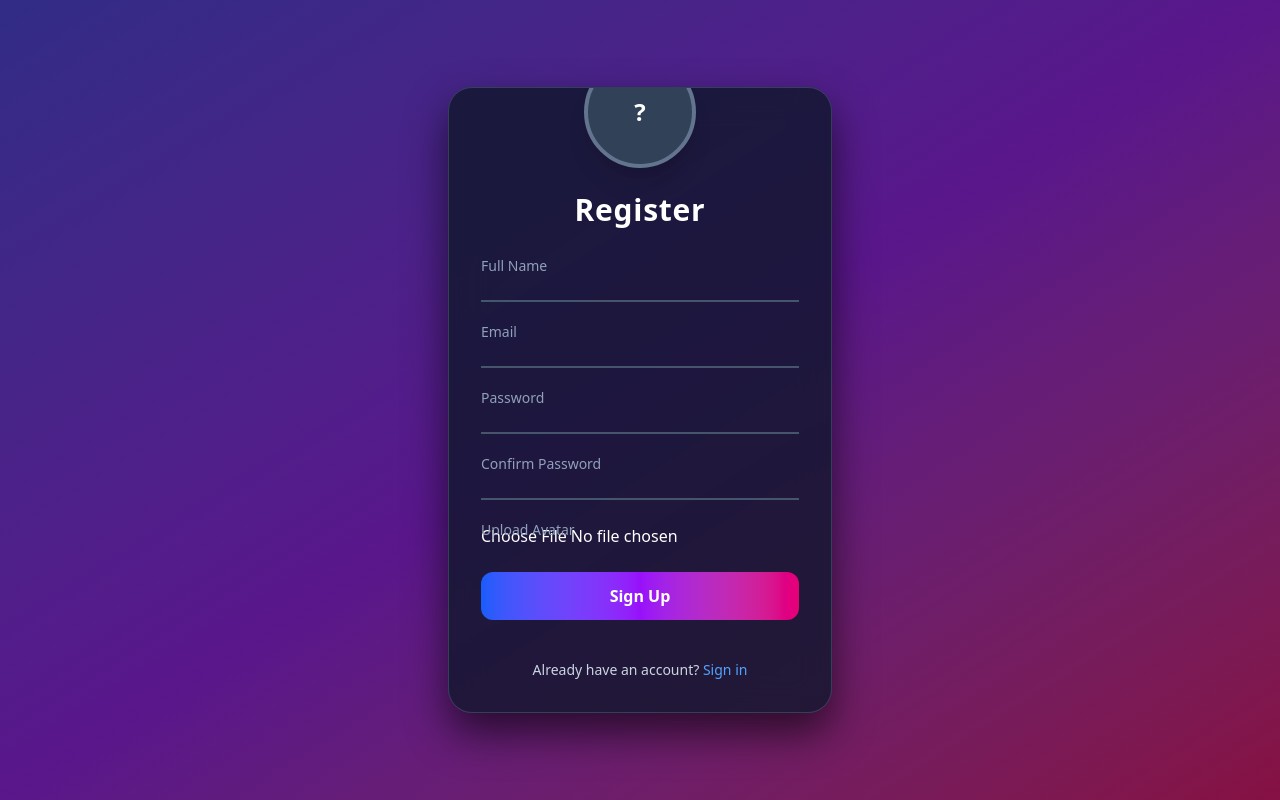
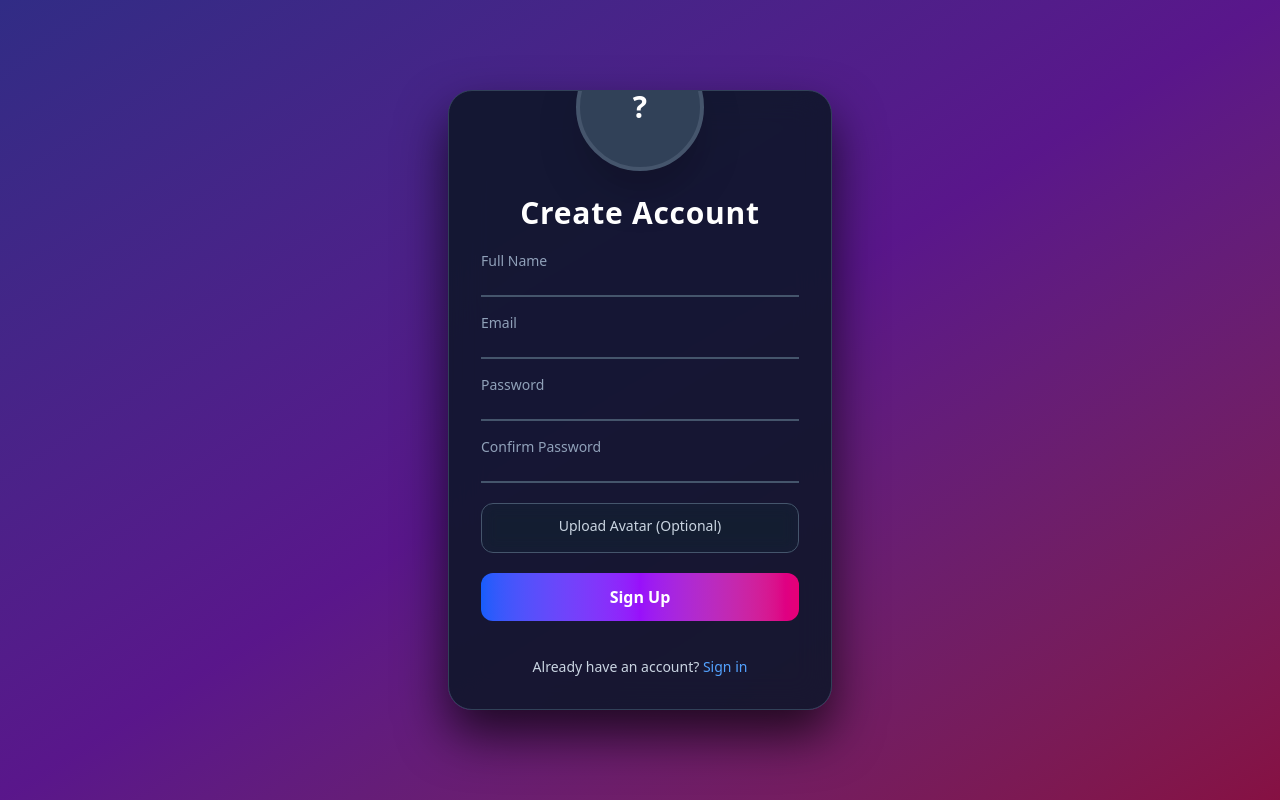
Before and after one commit to muhammadumar-codes/ReactTodo, a React (Vite) app: page /register in a window 1280 px wide. Built offline with nearby package versions, Linux system fonts and the light colour scheme.

Commit message:
update the regi

```diff
--- a/src/components/Header/Header.jsx
+++ b/src/components/Header/Header.jsx
@@ -1,16 +1,17 @@
 import { useState, useEffect } from 'react'
-import { FiBell, FiLogOut } from 'react-icons/fi'
+import { FiLogOut } from 'react-icons/fi'
 
 export default function Header() {
-  // ===== State for live date/time =====
   const [currentTime, setCurrentTime] = useState(new Date())
+  const [currentUser, setCurrentUser] = useState('User')
+  const [avatarUrl, setAvatarUrl] = useState(null)
 
+  // Update time every second
   useEffect(() => {
     const timer = setInterval(() => setCurrentTime(new Date()), 1000)
     return () => clearInterval(timer)
   }, [])
 
-  // ===== Format date nicely =====
   const formattedDate = currentTime.toLocaleString('en-US', {
     weekday: 'short',
     year: 'numeric',
@@ -21,10 +22,7 @@ export default function Header() {
     second: '2-digit',
   })
 
-  // ===== Dynamic user from localStorage =====
-  const [currentUser, setCurrentUser] = useState('User')
-  const [avatarUrl, setAvatarUrl] = useState(null)
-
+  // Load user from localStorage
   useEffect(() => {
     const userData = localStorage.getItem('currentUser')
     if (userData) {
@@ -33,7 +31,6 @@ export default function Header() {
       setAvatarUrl(parsedUser?.avatar || null)
     }
 
-    // Listen for changes (logout/login from another tab)
     const handleStorage = () => {
       const updatedUser = localStorage.getItem('currentUser')
       if (updatedUser) {
@@ -49,7 +46,6 @@ export default function Header() {
     return () => window.removeEventListener('storage', handleStorage)
   }, [])
 
-  // ===== Logout handler =====
   const handleLogout = () => {
     localStorage.removeItem('token')
     localStorage.removeItem('currentUser')
@@ -57,10 +53,10 @@ export default function Header() {
   }
 
   return (
-    <header className="flex flex-col md:flex-row justify-between items-start md:items-center p-6 bg-gradient-to-r from-indigo-950 via-purple-900 to-fuchsia-900 border border-white/10 rounded-2xl shadow-lg relative">
-      {/* Left Section: Dashboard info */}
+    <header className="flex flex-col md:flex-row justify-between items-start md:items-center p-6 bg-gradient-to-r from-indigo-950 via-purple-900 to-pink-900 border border-white/10 rounded-2xl shadow-2xl relative">
+      {/* Left Section */}
       <div className="flex flex-col">
-        <h1 className="text-3xl md:text-4xl font-bold text-white tracking-wide">
+        <h1 className="text-3xl md:text-4xl font-extrabold text-white tracking-wide">
           Dashboard
         </h1>
         <p className="text-slate-300 mt-1 text-sm md:text-base">
@@ -71,34 +67,33 @@ export default function Header() {
         </p>
       </div>
 
-      {/* Right Section: Notifications + User */}
+      {/* Right Section */}
       <div className="flex items-center gap-4 mt-4 md:mt-0">
-        {/* Notifications: show user's avatar instead */}
-        <div className="relative w-10 h-10">
+        {/* User Avatar */}
+        <div className="relative w-12 h-12">
           {avatarUrl ? (
             <img
               src={avatarUrl}
               alt={currentUser}
-              className="w-10 h-10 rounded-full object-cover border-2 border-white"
+              className="w-12 h-12 rounded-full object-cover border-2 border-white shadow-lg"
             />
           ) : (
-            <div className="w-3 h-3 rounded-full bg-gradient-to-br from-purple-600 to-pink-500 flex items-center justify-center text-white font-bold border-2 border-white">
+            <div className="w-12 h-12 rounded-full bg-gradient-to-tr from-purple-600 via-pink-500 to-red-400 flex items-center justify-center text-white font-bold text-lg border-2 border-white shadow-lg">
               {currentUser.charAt(0).toUpperCase()}
             </div>
           )}
-          <span className="absolute -top-1 -right-1 w-2 h-2 bg-red-500 rounded-full animate-pulse"></span>
+          <span className="absolute -top-1 -right-1 w-2 h-2 bg-red-500 rounded-full animate-pulse border border-white"></span>
         </div>
 
-        {/* User Dropdown */}
+        {/* Dropdown */}
         <div className="relative group">
-          <div className="flex items-center gap-2 cursor-pointer bg-slate-800/50 backdrop-blur-md px-3 py-1 rounded-full border border-slate-700 transition-all hover:bg-slate-700">
+          <div className="flex items-center gap-2 cursor-pointer bg-slate-800/50 backdrop-blur-md px-4 py-1 rounded-full border border-slate-700 transition-all hover:bg-slate-700">
             <span className="text-white font-medium hidden sm:block">
               {currentUser}
             </span>
           </div>
 
-          {/* Dropdown menu */}
-          <div className="absolute right-0 mt-2 w-40 bg-slate-900 border border-slate-700 rounded-xl shadow-lg opacity-0 group-hover:opacity-100 transition-opacity duration-300 z-50">
+          <div className="absolute right-0 mt-2 w-44 bg-slate-900 border border-slate-700 rounded-xl shadow-xl opacity-0 group-hover:opacity-100 transition-opacity duration-300 z-50">
             <button
               onClick={handleLogout}
               className="w-full flex items-center gap-2 px-4 py-2 text-white hover:bg-red-600 rounded-xl transition-colors"
--- a/src/pages/Register/Register.jsx
+++ b/src/pages/Register/Register.jsx
@@ -27,7 +27,6 @@ export default function Register() {
     setFormData((prev) => ({ ...prev, [name]: value }))
   }
 
-  // 💫 Handle avatar file & preview
   const handleAvatarChange = (e) => {
     const file = e.target.files[0]
     setAvatar(file)
@@ -52,16 +51,26 @@ export default function Register() {
     try {
       setLoading(true)
 
-      const data = new FormData()
-      data.append('name', formData.fullName)
-      data.append('email', formData.email)
-      data.append('password', formData.password)
-      data.append('confirmPassword', formData.confirmPassword)
-      if (avatar) data.append('avatar', avatar)
+      // Convert avatar to base64 if exists
+      let avatarBase64 = null
+      if (avatar) {
+        const reader = new FileReader()
+        avatarBase64 = await new Promise((resolve, reject) => {
+          reader.onloadend = () => resolve(reader.result)
+          reader.onerror = reject
+          reader.readAsDataURL(avatar)
+        })
+      }
 
-      const res = await axios.post(API_URL, data, {
-        headers: { 'Content-Type': 'multipart/form-data' },
-      })
+      const payload = {
+        name: formData.fullName,
+        email: formData.email,
+        password: formData.password,
+        confirmPassword: formData.confirmPassword,
+        ...(avatarBase64 && { avatar: avatarBase64 }), // optional avatar
+      }
+
+      const res = await axios.post(API_URL, payload)
 
       localStorage.setItem('token', res.data.token)
       localStorage.setItem('currentUser', JSON.stringify(res.data.user))
@@ -80,6 +89,7 @@ export default function Register() {
 
       setTimeout(() => navigate('/'), 2000)
     } catch (error) {
+      console.log(error.response?.data) //
       showMessage(
         error.response?.data?.message || 'Registration failed',
         'error'
@@ -101,28 +111,29 @@ export default function Register() {
   return (
     <div className="min-h-screen flex items-center justify-center bg-gradient-to-br from-indigo-900 via-purple-900 to-pink-900 p-4">
       <div className="w-full max-w-sm">
-        <div className="bg-slate-900/80 backdrop-blur-lg rounded-3xl p-8 shadow-[0_20px_40px_rgba(0,0,0,0.6)] border border-slate-700 relative overflow-hidden">
-          <div className="flex justify-center -mt-16 mb-6">
+        <div className="bg-slate-900/90 backdrop-blur-lg rounded-3xl p-8 shadow-[0_25px_50px_rgba(0,0,0,0.7)] border border-slate-700 relative overflow-hidden transition-transform transform hover:scale-[1.01]">
+          {/* 💎 Modern Avatar */}
+          <div className="flex justify-center -mt-20 mb-6">
             {avatarPreview ? (
               <img
                 src={avatarPreview}
                 alt="Avatar Preview"
-                className="w-28 h-28 rounded-full object-cover border-4 border-blue-500 shadow-xl"
+                className="w-32 h-32 rounded-full object-cover border-4 border-gradient-to-tr from-blue-500 via-purple-500 to-pink-500 shadow-2xl transition-all duration-300"
               />
             ) : (
-              <div className="w-28 h-28 rounded-full bg-slate-700 flex items-center justify-center text-white text-2xl font-bold border-4 border-slate-500 shadow-xl">
+              <div className="w-32 h-32 rounded-full bg-slate-700 flex items-center justify-center text-white text-3xl font-bold border-4 border-slate-600 shadow-2xl">
                 ?
               </div>
             )}
           </div>
 
-          <h1 className="text-3xl font-extrabold text-white text-center mb-8 tracking-wide">
-            Register
+          <h1 className="text-3xl font-extrabold text-white text-center mb-6 tracking-wide">
+            Create Account
           </h1>
 
           {message && (
             <div
-              className={`mb-6 px-4 py-3 rounded-lg text-sm font-medium transition-all duration-500 transform animate-slideIn
+              className={`mb-4 px-4 py-3 rounded-lg text-sm font-medium transition-all duration-500 transform animate-slideIn
                 ${
                   messageType === 'success'
                     ? 'bg-green-500/20 text-green-400 border border-green-500/40'
@@ -133,7 +144,7 @@ export default function Register() {
             </div>
           )}
 
-          <form className="space-y-6" onSubmit={handleSubmit}>
+          <form className="space-y-5" onSubmit={handleSubmit}>
             {/* Full Name */}
             <div className="relative">
               <input
@@ -200,14 +211,16 @@ export default function Register() {
 
             {/* Avatar Upload */}
             <div className="relative">
+              <label className="w-full flex flex-col items-center justify-center p-3 bg-slate-800/40 backdrop-blur-sm rounded-xl border border-slate-600 cursor-pointer hover:bg-slate-700 transition-all">
+                <span className="text-slate-300 text-sm mb-1">
+                  {avatar ? avatar.name : 'Upload Avatar (Optional)'}
+                </span>
                 <input
                   type="file"
                   accept="image/*"
                   onChange={handleAvatarChange}
-                className="w-full text-white"
+                  className="hidden"
                 />
-              <label className="absolute left-0 -top-1 text-slate-400 text-sm">
-                Upload Avatar
               </label>
             </div>
 
```
Lines whose indentation alone changed are shown as unchanged.
